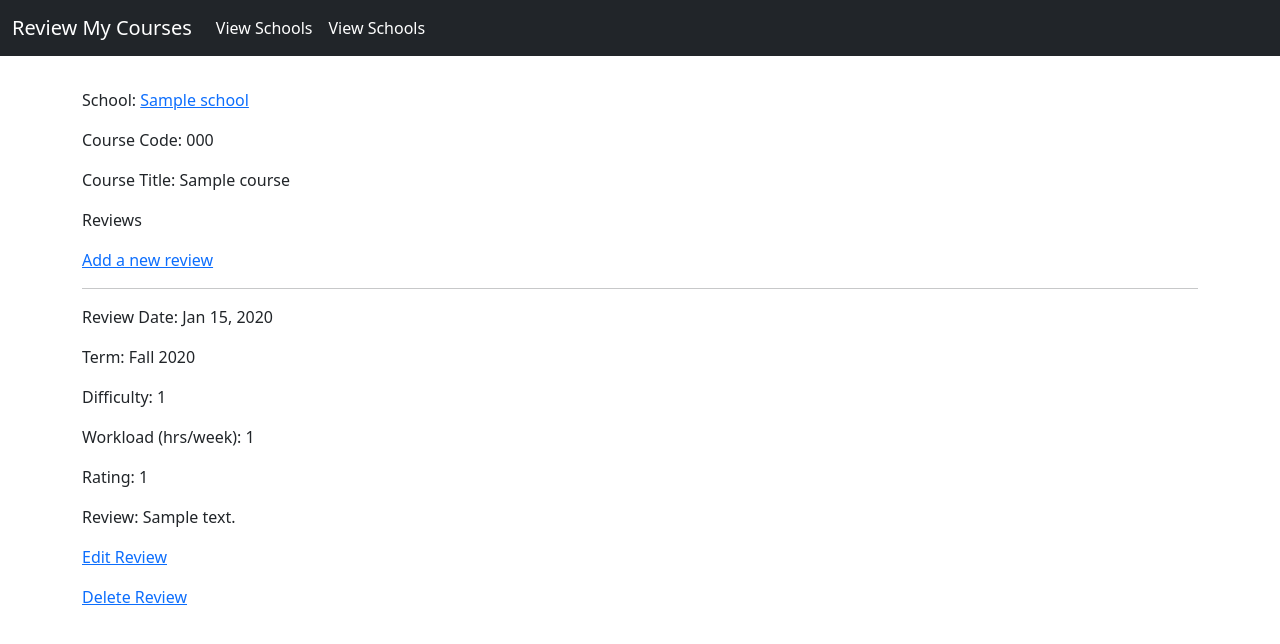
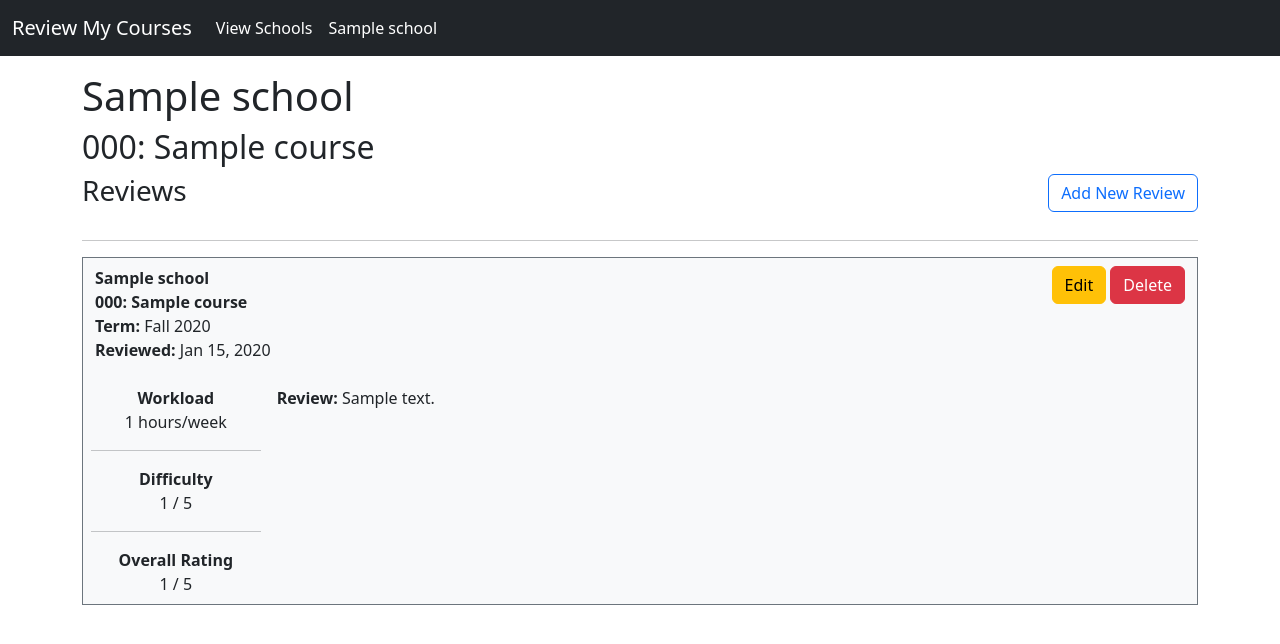
Before and after one commit to nkallem/review_my_courses, a Django app: page /courses/1/ in a window 1280 px wide. Shown: the top 644 px of the page. Run offline with Django 4.2, Linux system fonts and the light colour scheme; tables that the repository leaves empty hold one stand-in row (values such as "Sample post"); some libraries are stand-ins or nearby versions.

Commit message:
Adjusted add button locations

```diff
--- a/review_my_courses/templates/review_my_courses/course.html
+++ b/review_my_courses/templates/review_my_courses/course.html
@@ -3,27 +3,60 @@
 {% block page_nav %}
     <li class="nav-item">
         <a class="nav-link active" aria-current="page"
-           href="{% url 'review_my_courses:schools' %}">View Schools</a>
+           href="{% url 'review_my_courses:school' school.id %}">{{ school.name }}</a>
     </li>
 {% endblock page_nav %}
 
+{% block page_header %}
+    <h1>{{ school.name }}</h1>
+    <h2>{{ course.course_code }}: {{ course.title }}</h2>
+    <div class="table-title">
+        <div class="row">
+            <div class="col-sm-10"><h3>Reviews</h3></div>
+            <div class="col-sm-2 text-end">
+                <a href="{% url 'review_my_courses:new_review' course.id %}" class="btn btn-outline-primary" role="button">Add New Review</a>
+            </div>
+        </div>
+    </div>
+{% endblock page_header %}
+
 {% block content %}
 
-    <p>School: <a href="{% url 'review_my_courses:school' school.id %}">{{ school.name }}</a></p>
-    <p>Course Code: {{ course.course_code }}</p>
-    <p>Course Title: {{ course.title }}</p>
-    <p>Reviews</p>
-    <p><a href="{% url 'review_my_courses:new_review' course.id %}">Add a new review</a></p>
     {% for review in reviews %}
         <hr>
-        <p>Review Date: {{ review.review_date|date:'M d, Y' }}</p>
-        <p>Term: {{ review.term.title }} {{ review.year }}</p>
-        <p>Difficulty: {{ review.difficulty }}</p>
-        <p>Workload (hrs/week): {{ review.workload }}</p>
-        <p>Rating: {{ review.rating }}</p>
-        <p>Review: {{ review.text }}</p>
-        <p><a href="{% url 'review_my_courses:edit_review' review.id %}">Edit Review</a></p>
-        <p><a href="{% url 'review_my_courses:delete_review' review.id %}">Delete Review</a></p>
+        <div class="container bg-light border border-secondary">
+            <div class="row pt-2">
+                <div class="col-9">
+                    <p><b>{{ school.name }}</b> <br>
+                        <b>{{ course.course_code }}: {{ course.title }}</b> <br>
+                        <b>Term:</b> {{ review.term.title }} {{ review.year }} <br>
+                        <b>Reviewed:</b> {{ review.review_date|date:'M d, Y' }}
+                    </p>
+                </div>
+                <div class="col-3 text-end">
+                    <a href="{% url 'review_my_courses:edit_review' review.id %}" class="btn btn-warning">Edit</a>
+                    <a href="{% url 'review_my_courses:delete_review' review.id %}" class="btn btn-danger">Delete</a>
+                </div>
+            </div>
+            <div class="row">
+                <div class="col-2 p-2 text-center">
+                        <b>Workload</b>
+                        <div>{{ review.workload }} hours/week</div>
+                        <hr>
+                        <b>Difficulty</b>
+                        <div>{{ review.difficulty }} / 5</div>
+                        <hr>
+                        <b>Overall Rating</b>
+                        <div>{{ review.rating }} / 5</div>
+                </div>
+
+                <div class="col-10 p-2 ">
+                    <b>Review:</b> {{ review.text }}
+                </div>
+            </div>
+
+        </div>
+
     {% endfor %}
 
 {% endblock content %}
--- a/review_my_courses/templates/review_my_courses/school.html
+++ b/review_my_courses/templates/review_my_courses/school.html
@@ -5,7 +5,7 @@
     <div class="table-title">
         <div class="row">
             <div class="col-sm-10"><h2>Courses</h2></div>
-            <div class="col-sm-2">
+            <div class="col-sm-2 text-end">
                 <a href="{% url 'review_my_courses:new_course' school.id %}" class="btn btn-outline-primary" role="button">Add New Course</a>
             </div>
         </div>
--- a/review_my_courses/templates/review_my_courses/schools.html
+++ b/review_my_courses/templates/review_my_courses/schools.html
@@ -4,7 +4,7 @@
     <div class="table-title">
         <div class="row">
             <div class="col-sm-10"><h2>Schools</h2></div>
-            <div class="col-sm-2">
+            <div class="col-sm-2 text-end">
                 <a href="{% url 'review_my_courses:new_school' %}" class="btn btn-outline-primary" role="button">Add New School</a>
             </div>
         </div>
```
